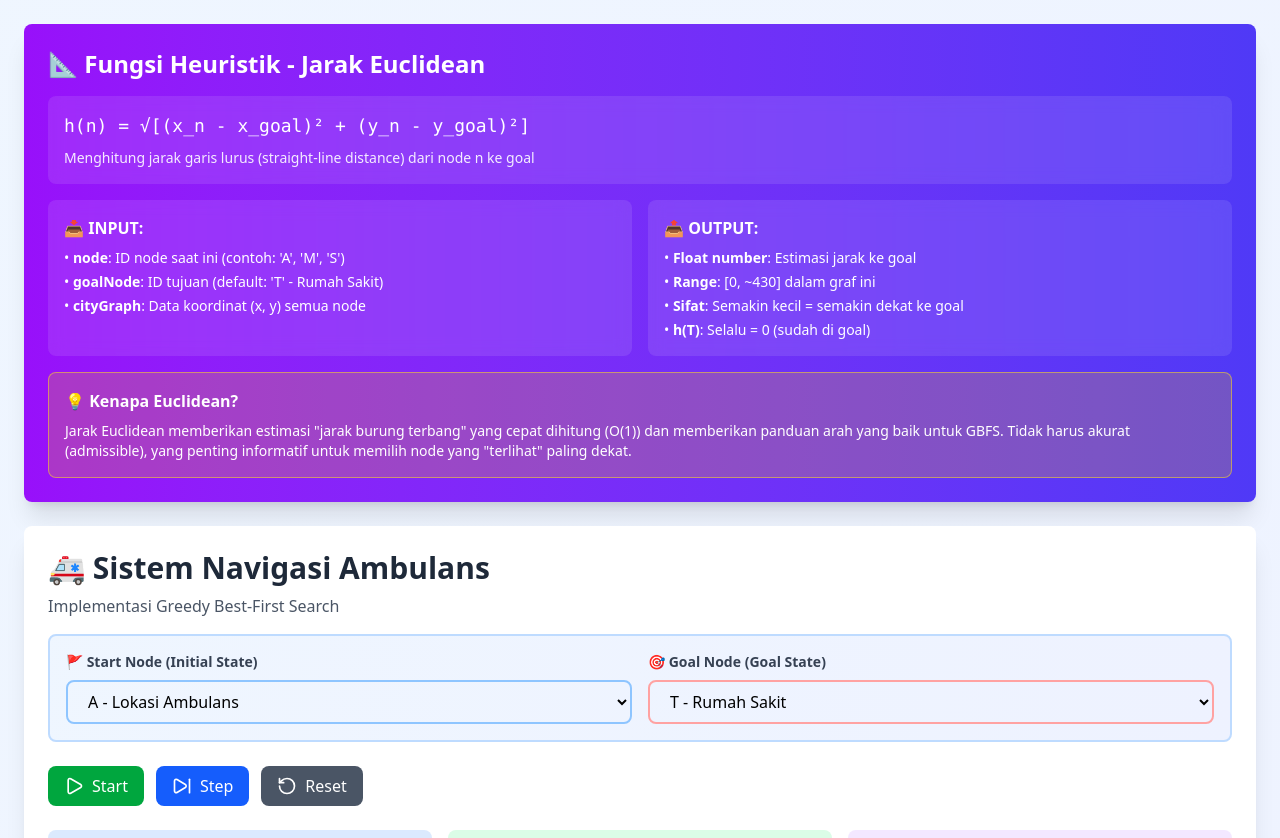
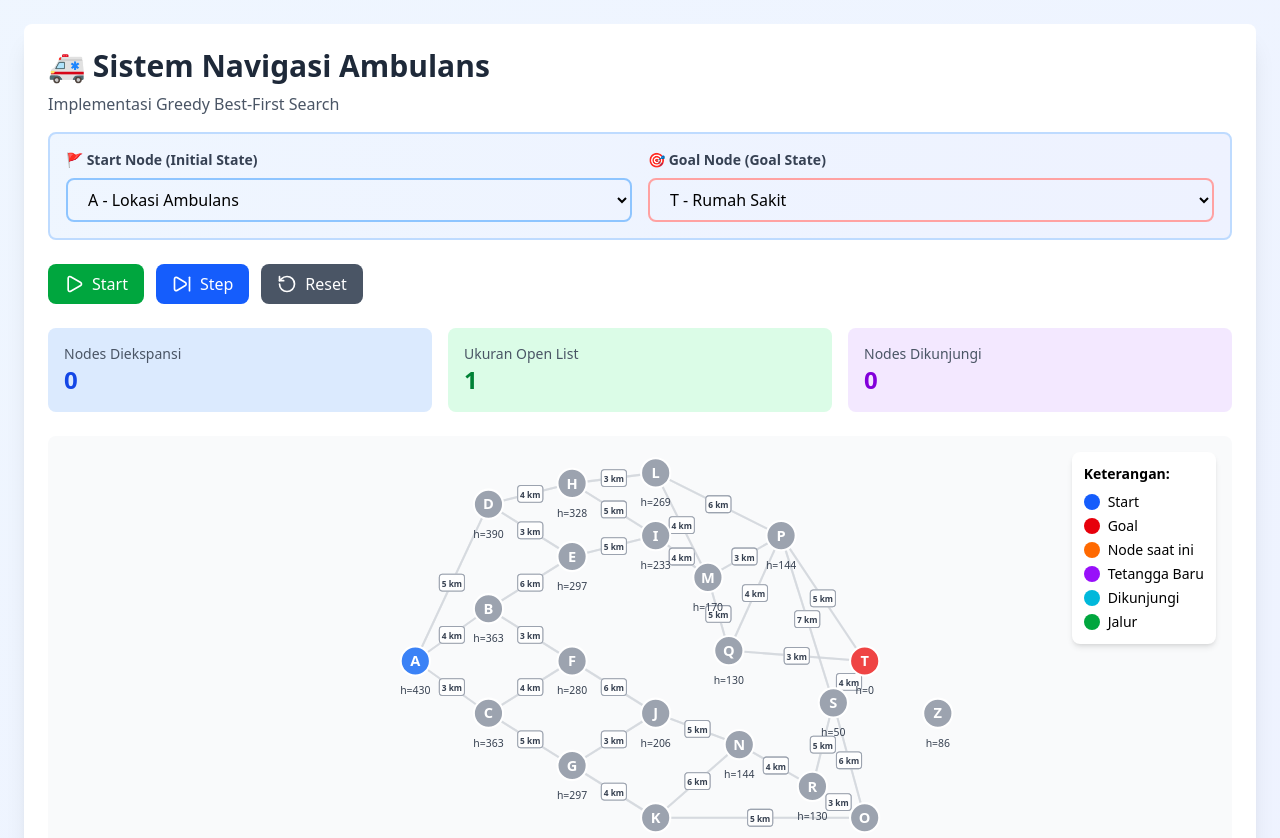
Before and after one commit to ichnasa/gbfs_react_tailwind, a React (Vite) app: page / in a window 1280 px wide. Shown: the top 838 px of the page. Built offline with nearby package versions, Linux system fonts and the light colour scheme.

Commit message:
Delete unecessary UI

```diff
--- a/src/AmbulancePathfinding.jsx
+++ b/src/AmbulancePathfinding.jsx
@@ -361,7 +361,7 @@ const AmbulancePathfinding = () => {
 
   return (
     <div className="w-full max-w-7xl mx-auto p-6 bg-gradient-to-br from-blue-50 to-indigo-50">
-      <div className="bg-gradient-to-r from-purple-600 to-indigo-600 rounded-lg shadow-xl p-6 mb-6 text-white">
+      {/* <div className="bg-gradient-to-r from-purple-600 to-indigo-600 rounded-lg shadow-xl p-6 mb-6 text-white">
         <h2 className="text-2xl font-bold mb-4">
           📐 Fungsi Heuristik - Jarak Euclidean
         </h2>
@@ -427,7 +427,7 @@ const AmbulancePathfinding = () => {
             memilih node yang "terlihat" paling dekat.
           </p>
         </div>
-      </div>
+      </div> */}
 
       <div className="bg-white rounded-lg shadow-xl p-6 mb-6">
         <h1 className="text-3xl font-bold text-gray-800 mb-2">
```
